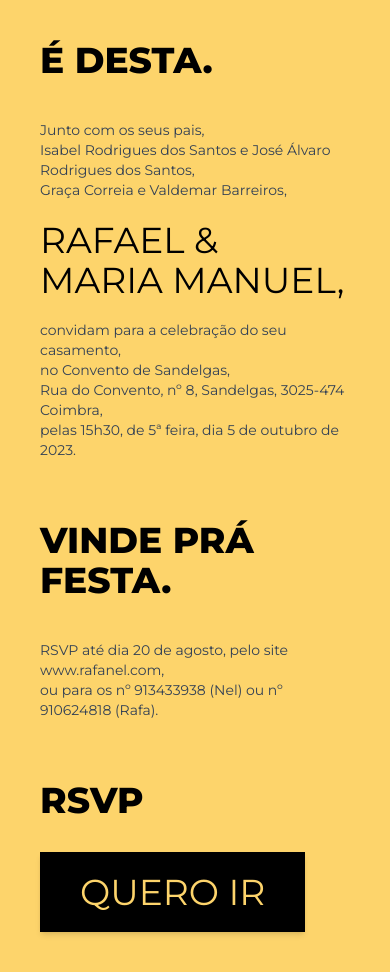
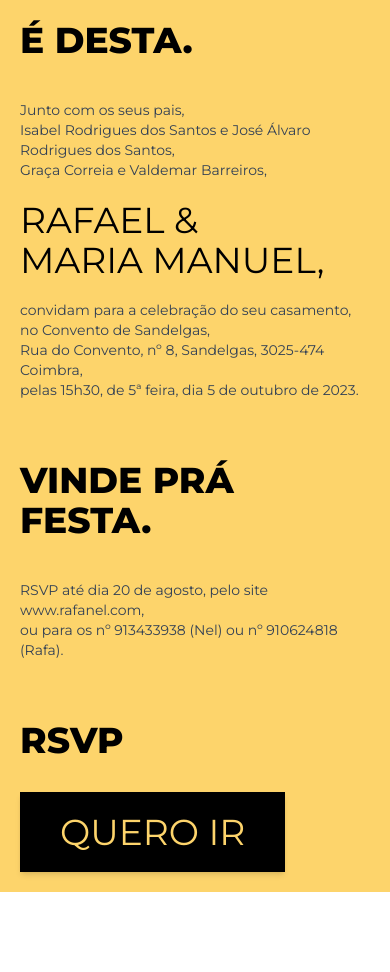
Before and after one commit to rikas/rafanel.com, a React (Vite) app: page / in a window 390 px wide. After the commit the page ends 892 px from the top, so only its background shows below. Built offline with nearby package versions, Linux system fonts and the light colour scheme.

Commit message:
Responsive padding

```diff
--- a/src/components/PageContainer.jsx
+++ b/src/components/PageContainer.jsx
@@ -1,5 +1,5 @@
 const PageContainer = ({ children }) => (
-  <div className="bg-amareto min-h-screen p-10">
+  <div className="bg-amareto min-h-screen p-5 md:p-10">
     <div className="mx-auto max-w-4xl flex flex-wrap gap-5 sm:gap-10 xl:gap-20">{children}</div>
   </div>
 );
```
